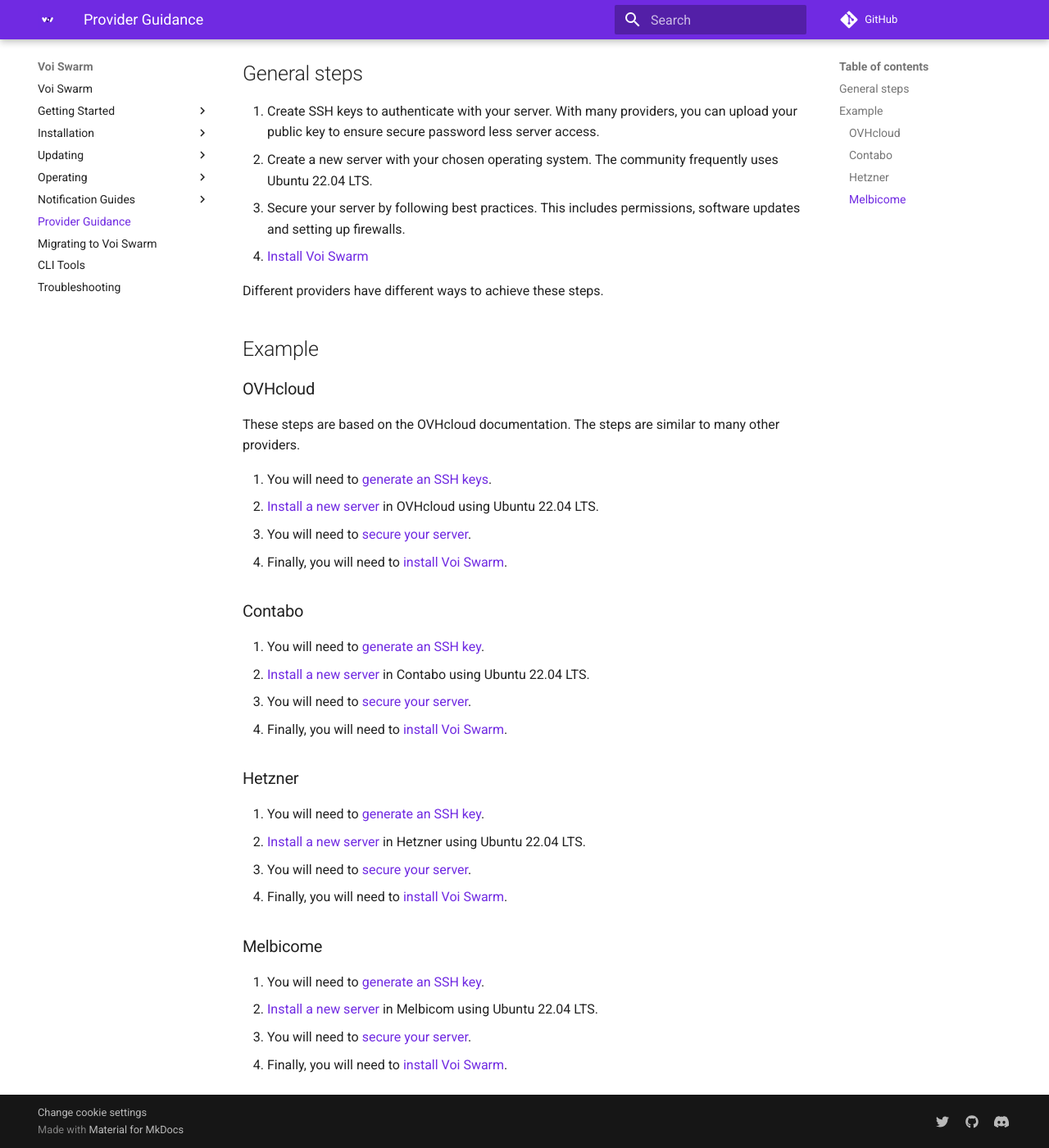
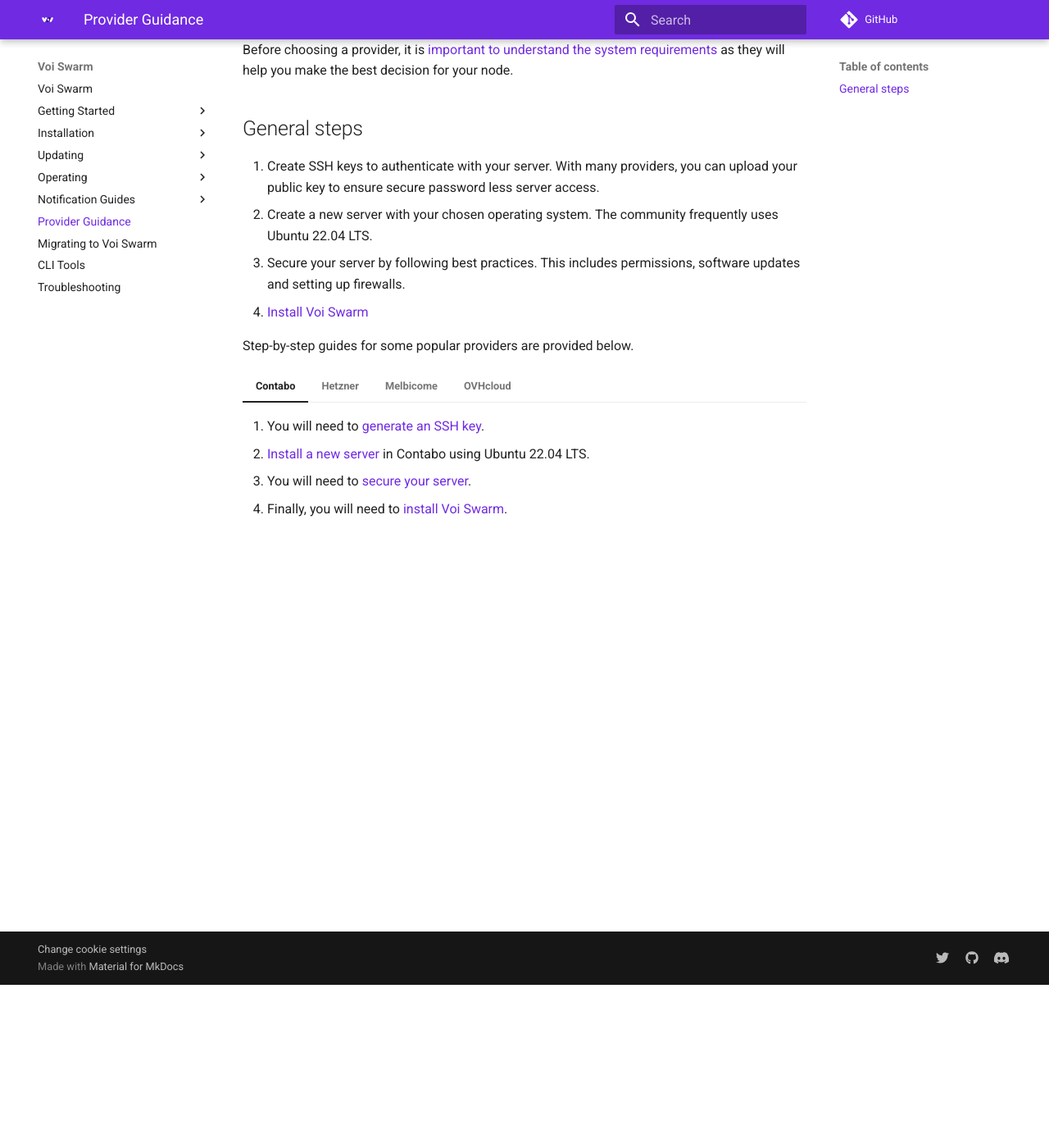
Before and after one commit to VoiNetwork/voi-swarm, an MkDocs documentation site: the page built from docs/provider-guidance.md, in a window 1280 px wide and 1400 px high, scrolled down 199 px. Shown: the whole window at 82% size. Built offline with MkDocs 1.6.1 and Material for MkDocs 9.7.7, drawn with Linux system fonts in a browser that asks for light colours; plug-ins that fetch from the network failed and are left out; comment, search, counter and statistics services are not loaded.

Commit message:
Restructure step-by-step guides format

```diff
--- a/docs/provider-guidance.md
+++ b/docs/provider-guidance.md
@@ -2,6 +2,10 @@
 
 This guidance covers basic steps that are typical for smaller cloud / VPS providers.
 It is not exhaustive, and you should consult your provider's documentation for more detailed information.
+
+Before choosing a provider,
+it is [important to understand the system requirements](../installation/system-requirements/) as they
+will help you make the best decision for your node.
 
 ## General steps
 
@@ -11,36 +15,32 @@
 3. Secure your server by following best practices. This includes permissions, software updates and setting up firewalls.
 4. [Install Voi Swarm](../installation/installation/)
 
-Different providers have different ways to achieve these steps.
+Step-by-step guides for some popular providers are provided below.
 
-## Example
+=== "Contabo"
 
-### OVHcloud
+      1. You will need to [generate an SSH key](https://contabo.com/blog/how-to-use-ssh-keys-with-your-server/).
+      2. [Install a new server](https://help.contabo.com/support/solutions/articles/103000271913-how-do-i-install-my-contabo-server-) in Contabo using Ubuntu 22.04 LTS.
+      3. You will need to [secure your server](https://contabo.com/blog/best-practices-for-securing-remote-connections-to-your-vps/).
+      4. Finally, you will need to [install Voi Swarm](https://voinetwork.github.io/voi-swarm/installation/installation/).
 
-These steps are based on the OVHcloud documentation. The steps are similar to many other providers.
+=== "Hetzner"
 
-1. You will need to [generate an SSH keys](https://help.ovhcloud.com/csm/en-ca-dedicated-servers-creating-ssh-keys?id=kb_article_view&sysparm_article=KB0043376).
-2. [Install a new server](https://help.ovhcloud.com/csm/en-gb-dedicated-servers-getting-started-dedicated-server?id=kb_article_view&sysparm_article=KB0043475) in OVHcloud using Ubuntu 22.04 LTS.
-3. You will need to [secure your server](https://help.ovhcloud.com/csm/en-gb-dedicated-servers-securing-server?id=kb_article_view&sysparm_article=KB0043969).
-4. Finally, you will need to [install Voi Swarm](../installation/installation/).
+      1. You will need to [generate an SSH key](https://community.hetzner.com/tutorials/howto-ssh-key).
+      2. [Install a new server](https://docs.hetzner.com/cloud/servers/getting-started/creating-a-server/) in Hetzner using Ubuntu 22.04 LTS.
+      3. You will need to [secure your server](https://community.hetzner.com/tutorials/securing-ssh).
+      4. Finally, you will need to [install Voi Swarm](https://voinetwork.github.io/voi-swarm/installation/installation/).
 
-### Contabo
+=== "Melbicome"
 
-1. You will need to [generate an SSH key](https://contabo.com/blog/how-to-use-ssh-keys-with-your-server/).
-2. [Install a new server](https://help.contabo.com/support/solutions/articles/103000271913-how-do-i-install-my-contabo-server-) in Contabo using Ubuntu 22.04 LTS.
-3. You will need to [secure your server](https://contabo.com/blog/best-practices-for-securing-remote-connections-to-your-vps/).
-4. Finally, you will need to [install Voi Swarm](https://voinetwork.github.io/voi-swarm/installation/installation/).
+      1. You will need to [generate an SSH key](https://webdock.io/en/docs/webdock-control-panel/shell-users-and-sudo/set-up-an-ssh-key).
+      2. [Install a new server](https://www.melbicom.net/virtualserver/) in Melbicom using Ubuntu 22.04 LTS.
+      3. You will need to [secure your server](https://www.liquidweb.com/blog/secure-server/).
+      4. Finally, you will need to [install Voi Swarm](https://voinetwork.github.io/voi-swarm/installation/installation/).
 
-### Hetzner
+=== "OVHcloud"
 
-1. You will need to [generate an SSH key](https://community.hetzner.com/tutorials/howto-ssh-key).
-2. [Install a new server](https://docs.hetzner.com/cloud/servers/getting-started/creating-a-server/) in Hetzner using Ubuntu 22.04 LTS.
-3. You will need to [secure your server](https://community.hetzner.com/tutorials/securing-ssh).
-4. Finally, you will need to [install Voi Swarm](https://voinetwork.github.io/voi-swarm/installation/installation/).
-
-### Melbicome
-
-1. You will need to [generate an SSH key](https://webdock.io/en/docs/webdock-control-panel/shell-users-and-sudo/set-up-an-ssh-key).
-2. [Install a new server](https://www.melbicom.net/virtualserver/) in Melbicom using Ubuntu 22.04 LTS.
-3. You will need to [secure your server](https://www.liquidweb.com/blog/secure-server/).
-4. Finally, you will need to [install Voi Swarm](https://voinetwork.github.io/voi-swarm/installation/installation/).
+      1. You will need to [generate an SSH keys](https://help.ovhcloud.com/csm/en-ca-dedicated-servers-creating-ssh-keys?id=kb_article_view&sysparm_article=KB0043376).
+      2. [Install a new server](https://help.ovhcloud.com/csm/en-gb-dedicated-servers-getting-started-dedicated-server?id=kb_article_view&sysparm_article=KB0043475) in OVHcloud using Ubuntu 22.04 LTS.
+      3. You will need to [secure your server](https://help.ovhcloud.com/csm/en-gb-dedicated-servers-securing-server?id=kb_article_view&sysparm_article=KB0043969).
+      4. Finally, you will need to [install Voi Swarm](../installation/installation/).
```
